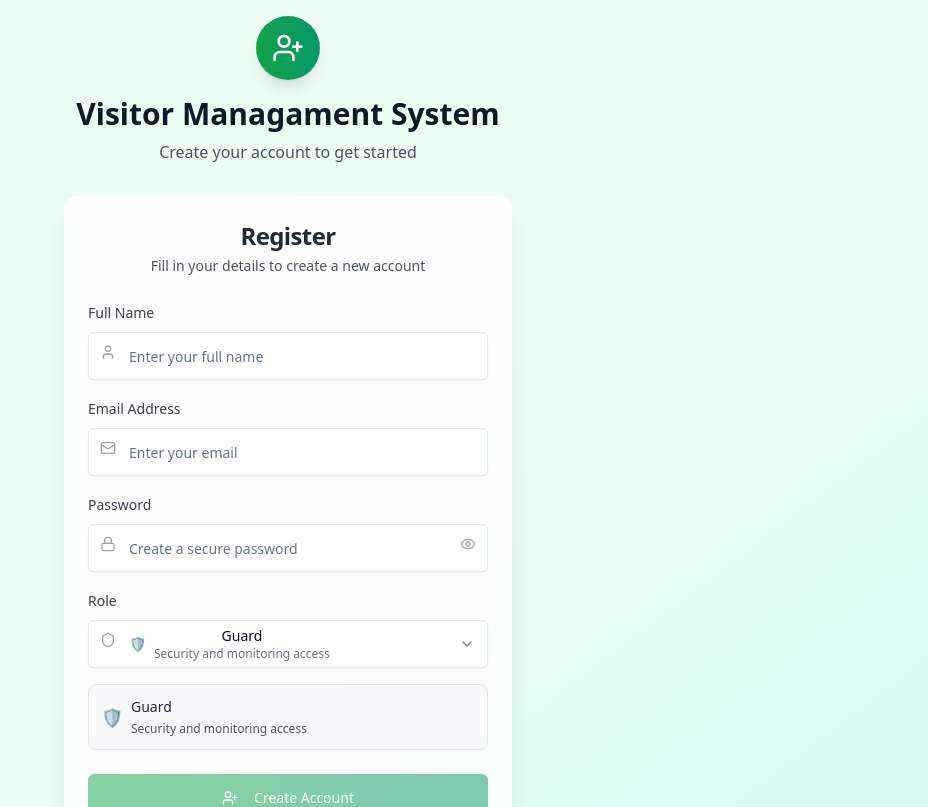
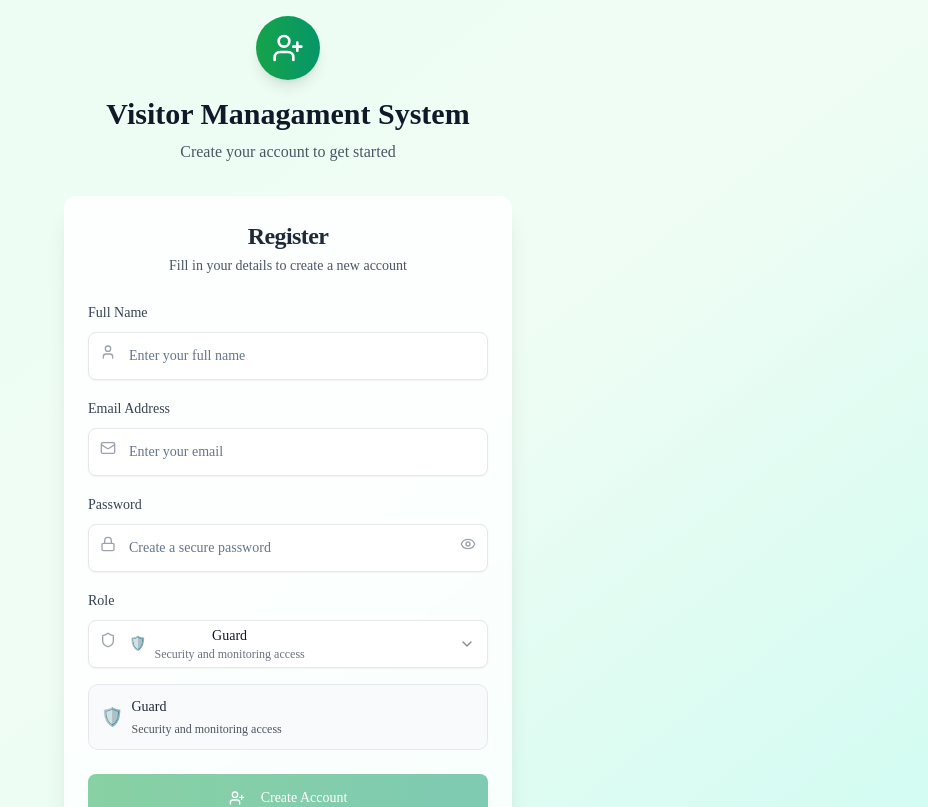
Before and after one commit to SohitBennett/visitor-management-frontend, a Next.js app: page /register in a window 1280 px wide. Shown: the top 807 px of the page, without its empty margins (352-1280 px from the left). Built offline with nearby package versions, Linux system fonts and the light colour scheme.

Commit message:
revamp design system: indigo theme, sidebar tokens, Inter font, CSS animations

```diff
--- a/src/app/globals.css
+++ b/src/app/globals.css
@@ -4,57 +4,104 @@
 
 @layer base {
   :root {
-    --background: 0 0% 100%;
-    --foreground: 222.2 84% 4.9%;
+    /* Background & Foreground */
+    --background: 210 20% 98%;
+    --foreground: 222 47% 11%;
+
+    /* Cards & Popovers */
     --card: 0 0% 100%;
-    --card-foreground: 222.2 84% 4.9%;
+    --card-foreground: 222 47% 11%;
     --popover: 0 0% 100%;
-    --popover-foreground: 222.2 84% 4.9%;
-    --primary: 222.2 47.4% 11.2%;
-    --primary-foreground: 210 40% 98%;
-    --secondary: 210 40% 96.1%;
-    --secondary-foreground: 222.2 47.4% 11.2%;
-    --muted: 210 40% 96.1%;
-    --muted-foreground: 215.4 16.3% 46.9%;
-    --accent: 210 40% 96.1%;
-    --accent-foreground: 222.2 47.4% 11.2%;
-    --destructive: 0 84.2% 60.2%;
+    --popover-foreground: 222 47% 11%;
+
+    /* Primary — Indigo */
+    --primary: 239 84% 67%;
+    --primary-foreground: 0 0% 100%;
+
+    /* Secondary */
+    --secondary: 215 20% 95%;
+    --secondary-foreground: 222 47% 11%;
+
+    /* Muted */
+    --muted: 215 20% 95%;
+    --muted-foreground: 215 16% 47%;
+
+    /* Accent — Light Indigo */
+    --accent: 239 80% 96%;
+    --accent-foreground: 239 84% 67%;
+
+    /* Destructive */
+    --destructive: 0 84% 60%;
+    --destructive-foreground: 0 0% 100%;
+
+    /* Borders & Inputs */
+    --border: 214 32% 91%;
+    --input: 214 32% 91%;
+    --ring: 239 84% 67%;
+
+    /* Radius */
+    --radius: 0.625rem;
+
+    /* Sidebar */
+    --sidebar-background: 224 71% 4%;
+    --sidebar-foreground: 213 31% 75%;
+    --sidebar-accent: 239 84% 67%;
+    --sidebar-accent-foreground: 0 0% 100%;
+    --sidebar-border: 217 33% 12%;
+    --sidebar-muted: 217 33% 17%;
+
+    /* Status Colors */
+    --success: 142 71% 45%;
+    --success-foreground: 0 0% 100%;
+    --warning: 38 92% 50%;
+    --warning-foreground: 0 0% 100%;
+
+    /* Charts */
+    --chart-1: 239 84% 67%;
+    --chart-2: 142 71% 45%;
+    --chart-3: 38 92% 50%;
+    --chart-4: 280 65% 60%;
+    --chart-5: 340 75% 55%;
+  }
+
+  .dark {
+    --background: 224 71% 4%;
+    --foreground: 210 40% 98%;
+    --card: 224 71% 7%;
+    --card-foreground: 210 40% 98%;
+    --popover: 224 71% 7%;
+    --popover-foreground: 210 40% 98%;
+    --primary: 239 84% 67%;
+    --primary-foreground: 0 0% 100%;
+    --secondary: 217 33% 17%;
+    --secondary-foreground: 210 40% 98%;
+    --muted: 217 33% 17%;
+    --muted-foreground: 215 20% 65%;
+    --accent: 217 33% 17%;
+    --accent-foreground: 210 40% 98%;
+    --destructive: 0 63% 31%;
     --destructive-foreground: 210 40% 98%;
-    --border: 214.3 31.8% 91.4%;
-    --input: 214.3 31.8% 91.4%;
-    --ring: 222.2 84% 4.9%;
-    --chart-1: 12 76% 61%;
-    --chart-2: 173 58% 39%;
-    --chart-3: 197 37% 24%;
-    --chart-4: 43 74% 66%;
-    --chart-5: 27 87% 67%;
-    --radius: 0.5rem
-  }
-  .dark {
-    --background: 222.2 84% 4.9%;
-    --foreground: 210 40% 98%;
-    --card: 222.2 84% 4.9%;
-    --card-foreground: 210 40% 98%;
-    --popover: 222.2 84% 4.9%;
-    --popover-foreground: 210 40% 98%;
-    --primary: 210 40% 98%;
-    --primary-foreground: 222.2 47.4% 11.2%;
-    --secondary: 217.2 32.6% 17.5%;
-    --secondary-foreground: 210 40% 98%;
-    --muted: 217.2 32.6% 17.5%;
-    --muted-foreground: 215 20.2% 65.1%;
-    --accent: 217.2 32.6% 17.5%;
-    --accent-foreground: 210 40% 98%;
-    --destructive: 0 62.8% 30.6%;
-    --destructive-foreground: 210 40% 98%;
-    --border: 217.2 32.6% 17.5%;
-    --input: 217.2 32.6% 17.5%;
-    --ring: 212.7 26.8% 83.9%;
-    --chart-1: 220 70% 50%;
+    --border: 217 33% 17%;
+    --input: 217 33% 17%;
+    --ring: 239 84% 67%;
+
+    --sidebar-background: 224 71% 3%;
+    --sidebar-foreground: 213 31% 75%;
+    --sidebar-accent: 239 84% 67%;
+    --sidebar-accent-foreground: 0 0% 100%;
+    --sidebar-border: 217 33% 10%;
+    --sidebar-muted: 217 33% 12%;
+
+    --success: 142 71% 45%;
+    --success-foreground: 0 0% 100%;
+    --warning: 38 92% 50%;
+    --warning-foreground: 0 0% 100%;
+
+    --chart-1: 239 84% 67%;
     --chart-2: 160 60% 45%;
     --chart-3: 30 80% 55%;
     --chart-4: 280 65% 60%;
-    --chart-5: 340 75% 55%
+    --chart-5: 340 75% 55%;
   }
 }
 
@@ -63,6 +110,24 @@
     @apply border-border;
   }
   body {
-    @apply bg-background text-foreground;
+    @apply bg-background text-foreground font-medium;
   }
 }
+
+/* Scrollbar styling */
+@layer utilities {
+  .scrollbar-thin {
+    scrollbar-width: thin;
+    scrollbar-color: hsl(var(--border)) transparent;
+  }
+  .scrollbar-thin::-webkit-scrollbar {
+    width: 6px;
+  }
+  .scrollbar-thin::-webkit-scrollbar-track {
+    background: transparent;
+  }
+  .scrollbar-thin::-webkit-scrollbar-thumb {
+    background-color: hsl(var(--border));
+    border-radius: 3px;
+  }
+}
--- a/tailwind.config.js
+++ b/tailwind.config.js
@@ -8,6 +8,9 @@ module.exports = {
   ],
   theme: {
   	extend: {
+  		fontFamily: {
+  			sans: ['var(--font-inter)', 'Inter', 'system-ui', 'sans-serif'],
+  		},
   		colors: {
   			background: 'hsl(var(--background))',
   			foreground: 'hsl(var(--foreground))',
@@ -42,6 +45,22 @@ module.exports = {
   			border: 'hsl(var(--border))',
   			input: 'hsl(var(--input))',
   			ring: 'hsl(var(--ring))',
+  			sidebar: {
+  				DEFAULT: 'hsl(var(--sidebar-background))',
+  				foreground: 'hsl(var(--sidebar-foreground))',
+  				accent: 'hsl(var(--sidebar-accent))',
+  				'accent-foreground': 'hsl(var(--sidebar-accent-foreground))',
+  				border: 'hsl(var(--sidebar-border))',
+  				muted: 'hsl(var(--sidebar-muted))',
+  			},
+  			success: {
+  				DEFAULT: 'hsl(var(--success))',
+  				foreground: 'hsl(var(--success-foreground))'
+  			},
+  			warning: {
+  				DEFAULT: 'hsl(var(--warning))',
+  				foreground: 'hsl(var(--warning-foreground))'
+  			},
   			chart: {
   				'1': 'hsl(var(--chart-1))',
   				'2': 'hsl(var(--chart-2))',
@@ -54,7 +73,26 @@ module.exports = {
   			lg: 'var(--radius)',
   			md: 'calc(var(--radius) - 2px)',
   			sm: 'calc(var(--radius) - 4px)'
-  		}
+  		},
+  		keyframes: {
+  			'fade-in': {
+  				'0%': { opacity: '0', transform: 'translateY(8px)' },
+  				'100%': { opacity: '1', transform: 'translateY(0)' },
+  			},
+  			'slide-in-left': {
+  				'0%': { transform: 'translateX(-100%)' },
+  				'100%': { transform: 'translateX(0)' },
+  			},
+  			'slide-out-left': {
+  				'0%': { transform: 'translateX(0)' },
+  				'100%': { transform: 'translateX(-100%)' },
+  			},
+  		},
+  		animation: {
+  			'fade-in': 'fade-in 0.4s ease-out',
+  			'slide-in-left': 'slide-in-left 0.3s ease-out',
+  			'slide-out-left': 'slide-out-left 0.3s ease-out',
+  		},
   	}
   },
   plugins: [require("tailwindcss-animate")],
```
